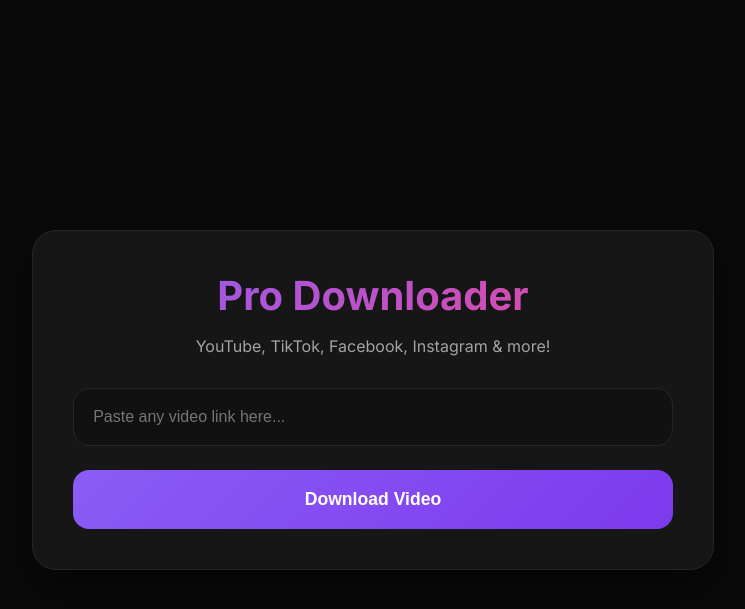
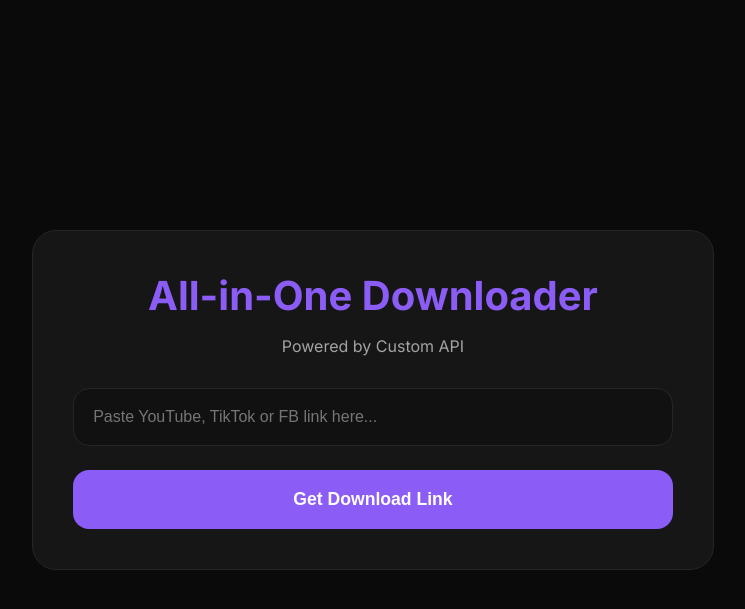
Before and after one commit to srpshouro/My-downloader, a Flask app: page / in a window 1280 px wide. Shown: the top 609 px of the page, without its empty margins (267-1012 px from the left). Run offline with Flask 3, Linux system fonts and the light colour scheme.

Commit message:
Update index.html

```diff
--- a/templates/index.html
+++ b/templates/index.html
@@ -3,7 +3,7 @@
 <head>
     <meta charset="UTF-8">
     <meta name="viewport" content="width=device-width, initial-scale=1.0">
-    <title>Pro Media Downloader</title>
+    <title>My Custom Downloader</title>
     <style>
         @import url('https://fonts.googleapis.com/css2?family=Inter:wght@300;400;500;600;700&display=swap');
         :root {
@@ -14,113 +14,78 @@
             --glass: rgba(255, 255, 255, 0.05);
         }
         body { font-family: 'Inter', sans-serif; background: var(--bg-primary); color: var(--text-primary); margin: 0; padding: 0; display: flex; justify-content: center; align-items: center; min-height: 100vh; }
-        .container { width: 90%; max-width: 600px; padding: 2.5rem; background: var(--glass); border-radius: 1.5rem; border: 1px solid var(--border-light); text-align: center; box-shadow: 0 20px 40px rgba(0,0,0,0.5); }
-        .title { font-size: 2.5rem; background: linear-gradient(135deg, var(--accent), #ec4899); -webkit-background-clip: text; -webkit-text-fill-color: transparent; margin-bottom: 0.5rem; font-weight: bold; }
+        .container { width: 90%; max-width: 600px; padding: 2.5rem; background: var(--glass); border-radius: 1.5rem; border: 1px solid var(--border-light); text-align: center; }
+        .title { font-size: 2.5rem; color: var(--accent); margin-bottom: 0.5rem; font-weight: bold; }
         .input-field { width: 100%; box-sizing: border-box; padding: 1.2rem; border-radius: 1rem; border: 1px solid var(--border-light); background: var(--bg-secondary); color: white; margin-bottom: 1.5rem; font-size: 1rem; outline: none; }
-        .input-field:focus { border-color: var(--accent); }
-        .btn { background: linear-gradient(135deg, var(--accent), var(--accent-hover)); color: white; border: none; padding: 1.2rem; border-radius: 1rem; font-size: 1.1rem; cursor: pointer; transition: 0.3s; width: 100%; font-weight: bold; display: flex; justify-content: center; align-items: center; gap: 10px; }
-        .btn:hover { transform: translateY(-2px); box-shadow: 0 10px 20px rgba(139, 92, 246, 0.3); }
-        .btn:disabled { opacity: 0.6; cursor: not-allowed; transform: none; box-shadow: none; }
-        .status { margin-top: 1.5rem; font-size: 1rem; padding: 1rem; border-radius: 0.5rem; display: none; }
-        .success-box { background: rgba(16, 185, 129, 0.1); border: 1px solid var(--success); color: var(--success); }
-        .error-box { background: rgba(239, 68, 68, 0.1); border: 1px solid var(--error); color: var(--error); }
+        .btn { background: var(--accent); color: white; border: none; padding: 1.2rem; border-radius: 1rem; font-size: 1.1rem; cursor: pointer; transition: 0.3s; width: 100%; font-weight: bold; }
+        .btn:hover { background: var(--accent-hover); }
+        .btn:disabled { opacity: 0.6; cursor: not-allowed; }
+        .status { margin-top: 1.5rem; padding: 1rem; border-radius: 0.5rem; display: none; }
+        .success-box { background: rgba(16, 185, 129, 0.1); color: var(--success); border: 1px solid var(--success); }
+        .error-box { background: rgba(239, 68, 68, 0.1); color: var(--error); border: 1px solid var(--error); }
+        .download-btn-green { display: inline-block; background: var(--success); color: white; padding: 10px 20px; text-decoration: none; border-radius: 8px; margin-top: 10px; font-weight: bold; }
     </style>
 </head>
 <body>
 
     <div class="container">
-        <div class="title">Pro Downloader</div>
-        <p style="color: var(--text-secondary); margin-bottom: 2rem;">YouTube, TikTok, Facebook, Instagram & more!</p>
+        <div class="title">All-in-One Downloader</div>
+        <p style="color: var(--text-secondary); margin-bottom: 2rem;">Powered by Custom API</p>
 
-        <input type="url" id="video-url" class="input-field" placeholder="Paste any video link here..." autocomplete="off" />
+        <input type="url" id="video-url" class="input-field" placeholder="Paste YouTube, TikTok or FB link here..." />
 
-        <button class="btn" id="download-btn" onclick="processDownload()">
-            <span id="btn-text">Download Video</span>
+        <button class="btn" id="download-btn" onclick="fetchFromMyAPI()">
+            <span id="btn-text">Get Download Link</span>
         </button>
 
         <div id="status-box" class="status"></div>
     </div>
 
     <script>
-        async function processDownload() {
+        async function fetchFromMyAPI() {
             const urlInput = document.getElementById('video-url').value.trim();
             const btn = document.getElementById('download-btn');
             const btnText = document.getElementById('btn-text');
             const statusBox = document.getElementById('status-box');
 
             if (!urlInput) {
-                showStatus('Please paste a valid video link!', 'error');
+                showStatus('Please paste a link first!', 'error');
                 return;
             }
 
-            // Loading state
             btn.disabled = true;
-            btnText.innerHTML = '⏳ Processing (Please wait)...';
+            btnText.innerHTML = '⏳ Processing with API...';
             statusBox.style.display = 'none';
 
             try {
-                let downloadUrl = '';
+                // 🚀 আপনার নিজের API তে রিকোয়েস্ট পাঠানো হচ্ছে
+                const response = await fetch(`/alldown?url=${encodeURIComponent(urlInput)}`);
+                const data = await response.json();
 
-                // 1. TIKTOK API (TikWM - No Watermark)
-                if (urlInput.includes('tiktok.com')) {
-                    const res = await fetch(`https://www.tikwm.com/api/?url=${urlInput}`);
-                    const data = await res.json();
+                if (data.status === true) {
+                    const finalLink = data.watermark_free_video || data.download_link;
 
-                    if (data.code === 0 && data.data && data.data.play) {
-                        downloadUrl = data.data.play;
-                    } else {
-                        throw new Error("TikTok video is private or deleted.");
-                    }
+                    statusBox.innerHTML = `
+                        <strong>✅ Success!</strong><br>
+                        Platform: ${data.platform}<br>
+                        <a href="${finalLink}" class="download-btn-green" target="_blank" rel="noopener noreferrer">⬇️ Click to Download</a>
+                    `;
+                    statusBox.className = 'status success-box';
+                    statusBox.style.display = 'block';
+                } else {
+                    showStatus(`❌ API Error: ${data.message}`, 'error');
                 }
-                // 2. ALL OTHER PLATFORMS (YouTube, FB, Insta -> Cobalt API)
-                else {
-                    const res = await fetch('https://api.cobalt.tools/api/json', {
-                        method: 'POST',
-                        headers: {
-                            'Accept': 'application/json',
-                            'Content-Type': 'application/json'
-                        },
-                        body: JSON.stringify({
-                            url: urlInput,
-                            filenamePattern: 'classic'
-                        })
-                    });
-
-                    if (!res.ok) throw new Error("Video not found or API blocked.");
-
-                    const data = await res.json();
-                    if (data.status === 'error') throw new Error(data.text || "Error processing video.");
-
-                    downloadUrl = data.url;
-                }
-
-                if (downloadUrl) {
-                    showStatus('✅ Video ready! Downloading to your device...', 'success');
-
-                    // Force Download to Local Storage
-                    const a = document.createElement('a');
-                    a.href = downloadUrl;
-                    a.setAttribute('download', 'video.mp4');
-                    a.setAttribute('target', '_blank');
-                    document.body.appendChild(a);
-                    a.click();
-                    document.body.removeChild(a);
-
-                    // Reset input
-                    setTimeout(() => { document.getElementById('video-url').value = ''; }, 2000);
-                }
-
             } catch (error) {
-                showStatus(`❌ Error: ${error.message}`, 'error');
+                showStatus(`❌ Network Error!`, 'error');
             } finally {
                 btn.disabled = false;
-                btnText.innerHTML = 'Download Video';
+                btnText.innerHTML = 'Get Download Link';
             }
         }
 
         function showStatus(message, type) {
             const box = document.getElementById('status-box');
-            box.textContent = message;
+            box.innerHTML = message;
             box.className = `status ${type === 'error' ? 'error-box' : 'success-box'}`;
             box.style.display = 'block';
         }
```
